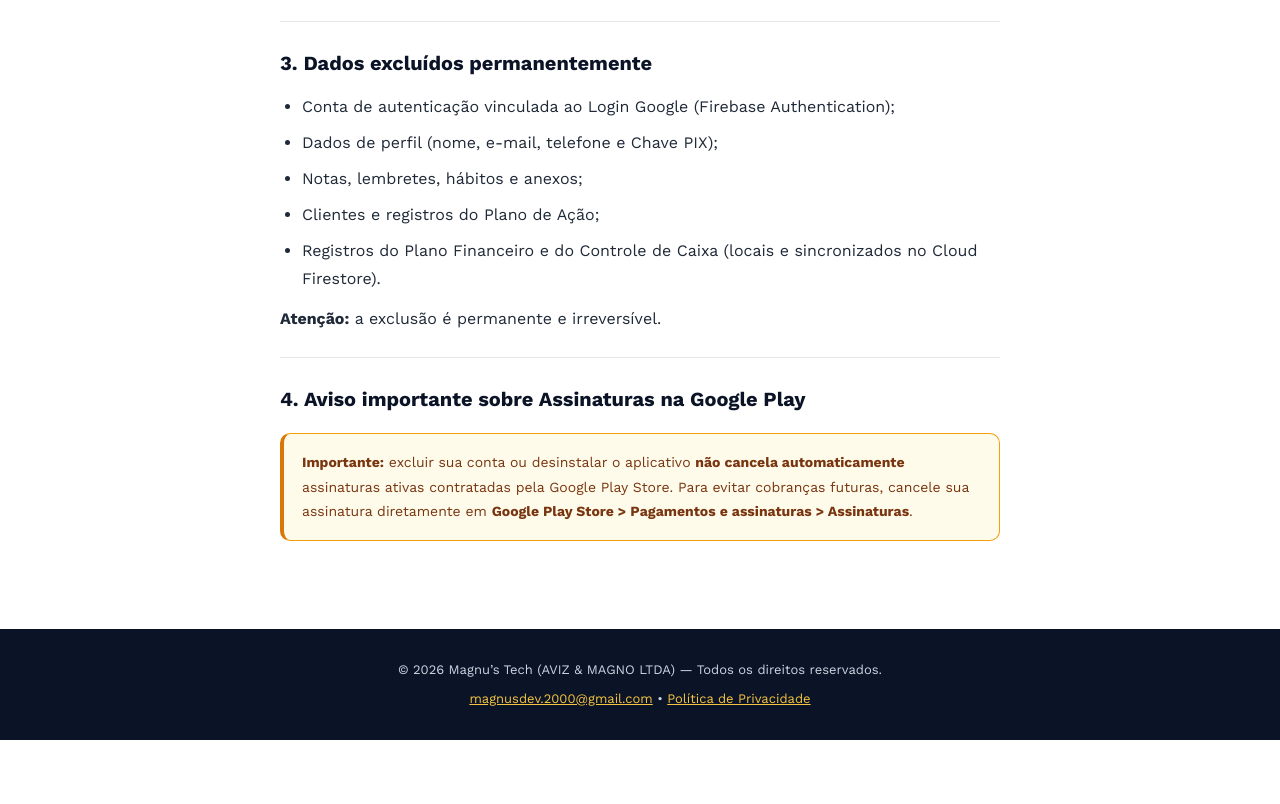
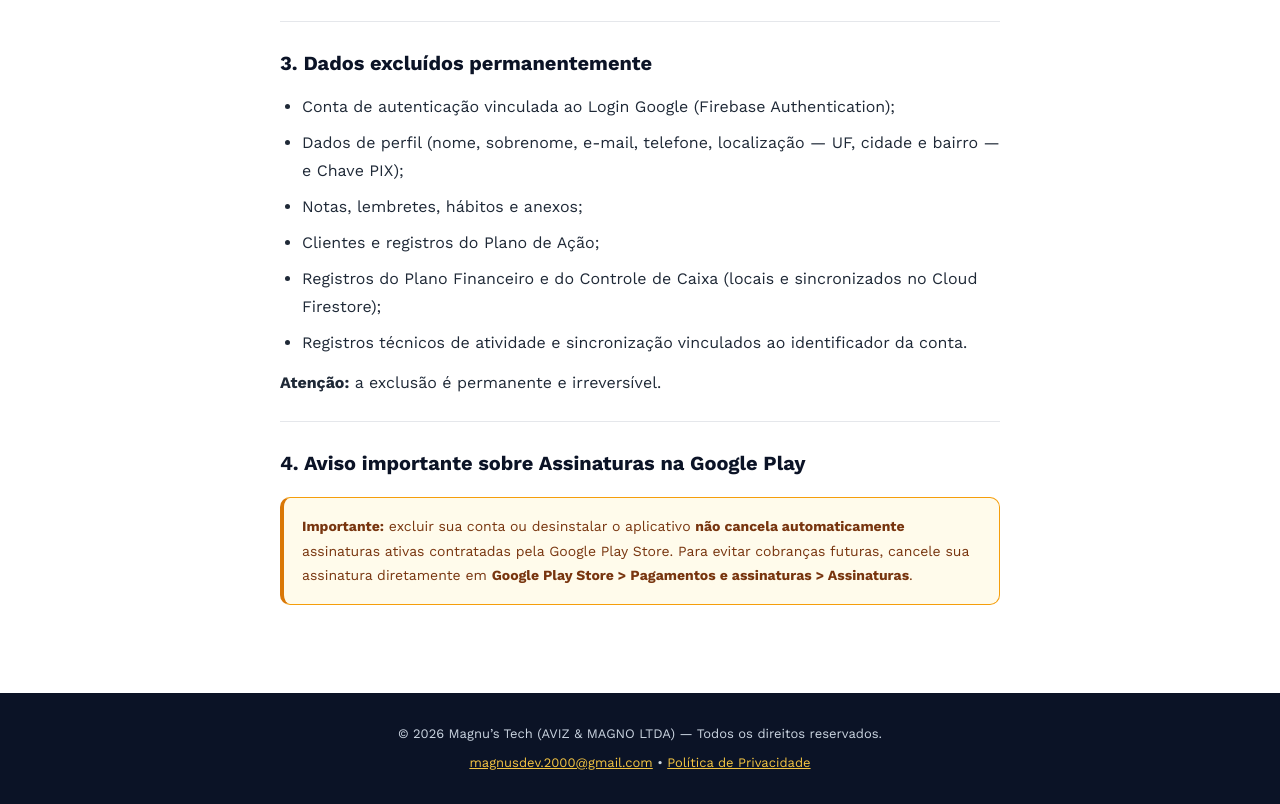
Before and after one commit to magnusdev2000/Pages, a plain HTML site: page exclusao.html in a window 1280 px wide. Shown: the part 868-1672 px from the top of the page. Before the commit the page ends 1608 px from the top, so only its background shows below. Drawn offline with nearby package versions, Linux system fonts and the light colour scheme.

Commit message:
Update exclusao.html

```diff
--- a/exclusao.html
+++ b/exclusao.html
@@ -128,10 +128,11 @@
       <h2>3. Dados excluídos permanentemente</h2>
       <ul>
         <li>Conta de autenticação vinculada ao Login Google (Firebase Authentication);</li>
-        <li>Dados de perfil (nome, e-mail, telefone e Chave PIX);</li>
+        <li>Dados de perfil (nome, sobrenome, e-mail, telefone, localização — UF, cidade e bairro — e Chave PIX);</li>
         <li>Notas, lembretes, hábitos e anexos;</li>
         <li>Clientes e registros do Plano de Ação;</li>
-        <li>Registros do Plano Financeiro e do Controle de Caixa (locais e sincronizados no Cloud Firestore).</li>
+        <li>Registros do Plano Financeiro e do Controle de Caixa (locais e sincronizados no Cloud Firestore);</li>
+        <li>Registros técnicos de atividade e sincronização vinculados ao identificador da conta.</li>
       </ul>
       <p style="margin-top: 12px;"><strong>Atenção:</strong> a exclusão é permanente e irreversível.</p>
     </section>
```
